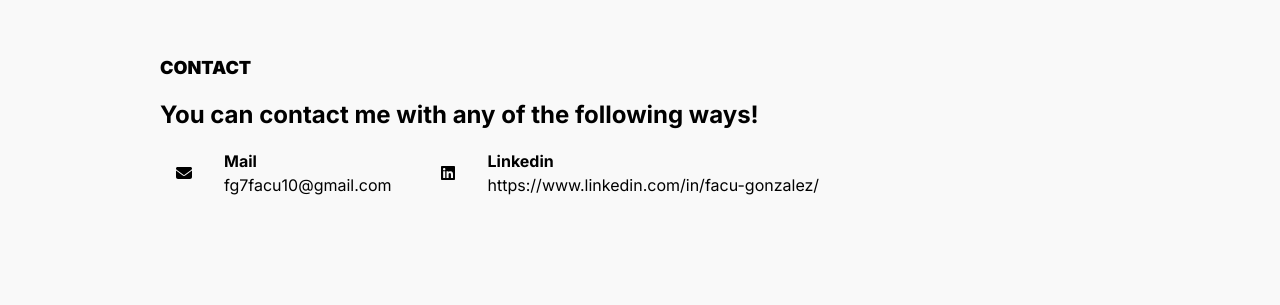
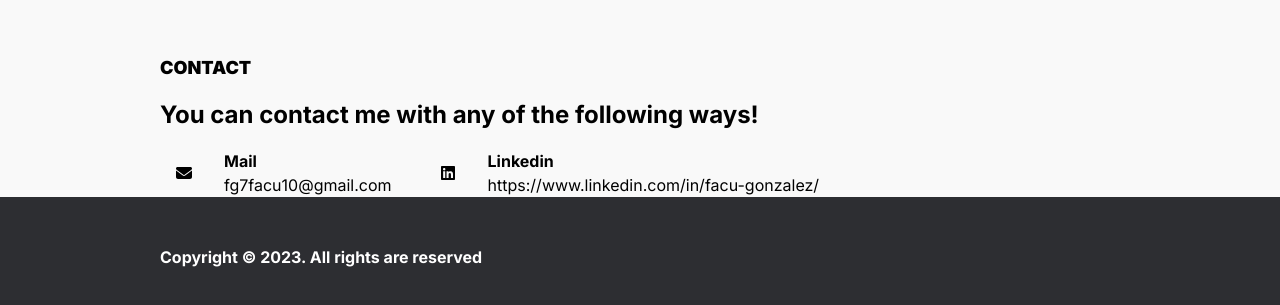
Before and after one commit to facu1/portfolio, a Next.js app: page / in a window 1280 px wide. Shown: the part 2171-2476 px from the top of the page. Before the commit the page ends 2368 px from the top, so only its background shows below. Built offline with nearby package versions, Linux system fonts and the light colour scheme.

Commit message:
add footer component

```diff
--- /dev/null
+++ b/app/components/Footer/Footer.module.css
@@ -0,0 +1,13 @@
+.content {
+  width: 100%;
+  background-color: #2d2e32;
+  padding: 3rem 0;
+  color: white;
+  font-weight: bolder;
+}
+
+.container {
+  display: flex;
+  max-width: 60rem;
+  margin: 0 auto;
+}
--- /dev/null
+++ b/app/components/Footer/Footer.tsx
@@ -0,0 +1,13 @@
+import styles from "./Footer.module.css";
+
+function Footer() {
+  return (
+    <div className={styles.content}>
+      <div className={styles.container}>
+        <p>Copyright © 2023. All rights are reserved</p>
+      </div>
+    </div>
+  );
+}
+
+export default Footer;
--- /dev/null
+++ b/app/components/Footer/index.ts
@@ -0,0 +1 @@
+export { default as Footer } from "./Footer";
--- a/app/components/index.ts
+++ b/app/components/index.ts
@@ -1,5 +1,6 @@
 export * from "./About";
 export * from "./Contact";
+export * from "./Footer";
 export * from "./NavBar";
 export * from "./Portfolio";
 export * from "./Presentation";
--- a/app/layout.tsx
+++ b/app/layout.tsx
@@ -2,7 +2,7 @@ import "./reset.css";
 import "./globals.css";
 import type { Metadata } from "next";
 import { Inter } from "next/font/google";
-import { NavBar } from "./components";
+import { Footer, NavBar } from "./components";
 
 const inter = Inter({ subsets: ["latin"] });
 
@@ -21,6 +21,7 @@ export default function RootLayout({
       <body className={inter.className}>
         <NavBar />
         {children}
+        <Footer />
       </body>
     </html>
   );
```
